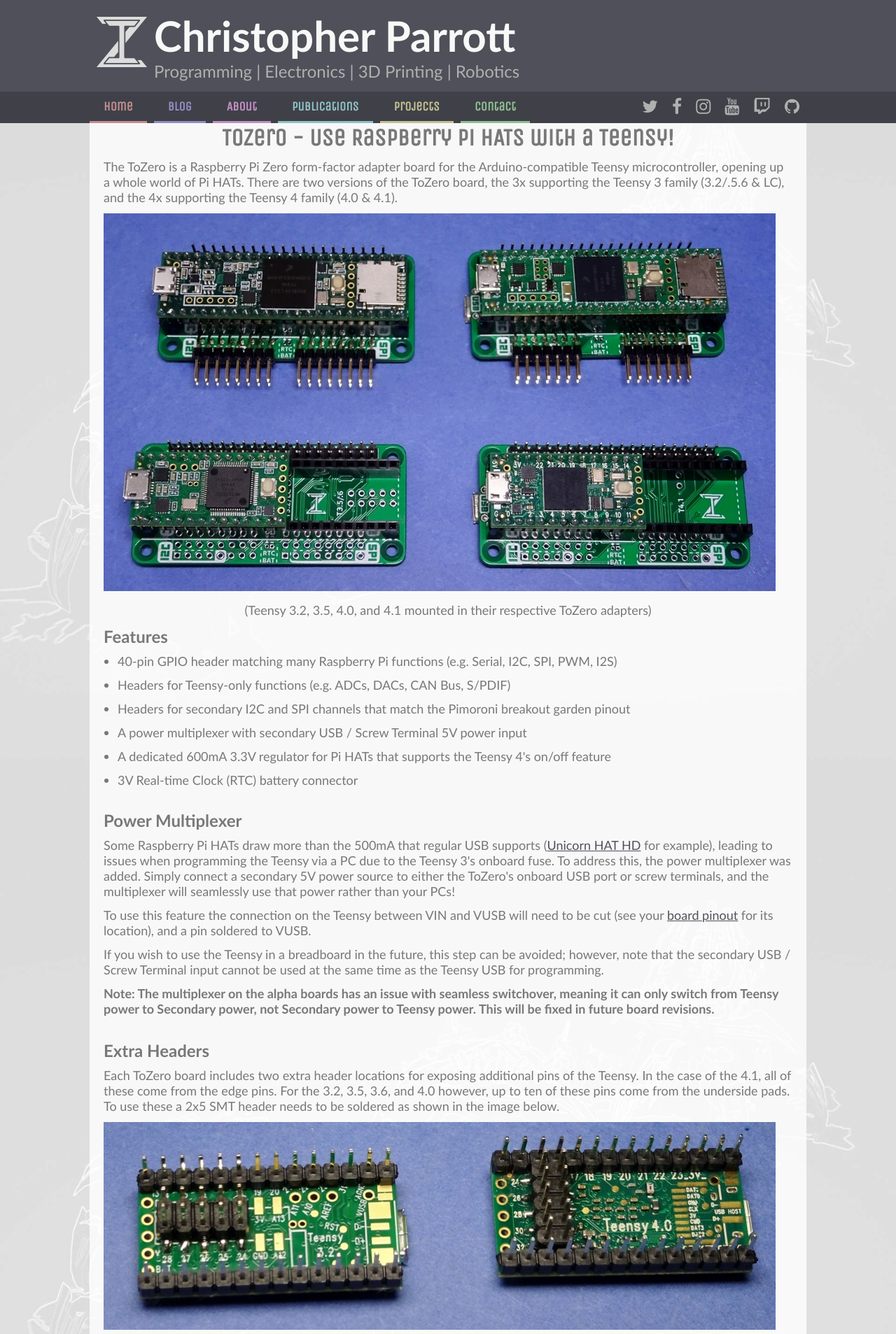
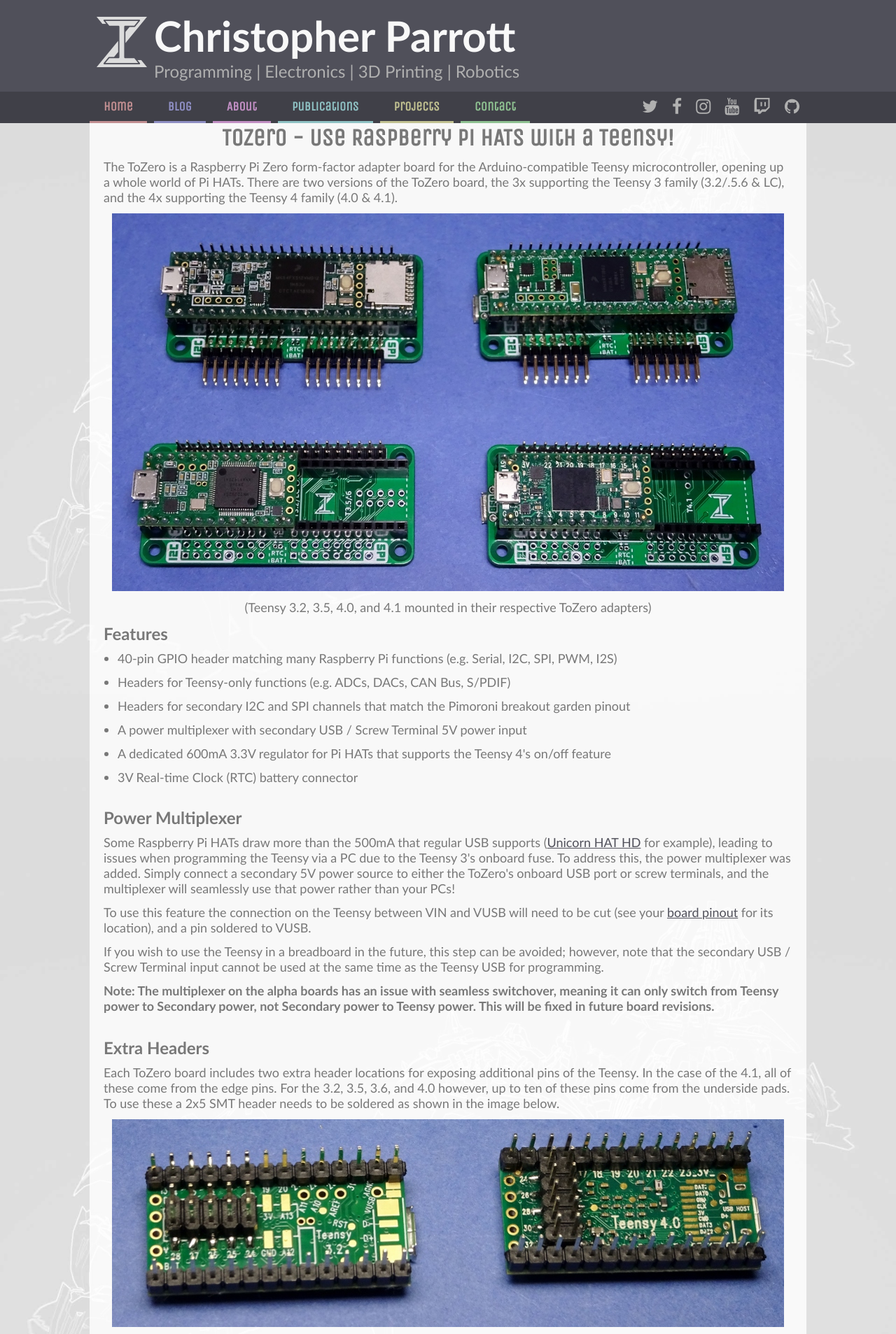
Before and after one commit to christophertmparrott/christophertmparrott.github.io, a Jekyll site: the page built from products/tozero/index.html, in a window 1280 px wide. Shown: the top 1907 px of the page at 70% size. Built offline with Jekyll 4.4.1, drawn with Linux system fonts in a browser that asks for light colours; some web fonts are replaced.

Commit message:
Attempted styling fix for images on ToZero page

```diff
--- a/products/tozero/index.html
+++ b/products/tozero/index.html
@@ -6,7 +6,7 @@ description: An overview of the ToZero adapter boards
 				<h2>ToZero - Use Raspberry Pi HATs with a Teensy!</h2>
 				<p>The ToZero is a Raspberry Pi Zero form-factor adapter board for the Arduino-compatible Teensy microcontroller, opening up a whole world of Pi HATs. There are two versions of the ToZero board, the 3x supporting the Teensy 3 family (3.2/.5.6 & LC), and the 4x supporting the Teensy 4 family (4.0 & 4.1).
 
-				<p><img src="/products/tozero/images/tozeros+teensys.jpg" alt="Project Teaser" title="Project Teaser"/>
+				<p><img src="/products/tozero/images/tozeros+teensys.jpg" alt="Project Teaser" title="Project Teaser" style="max-width: 100%; display: block; margin-left: auto; margin-right: auto;"/>
 				<center>(Teensy 3.2, 3.5, 4.0, and 4.1 mounted in their respective ToZero adapters)</center></p>
 
 				<h3>Features</h3>
@@ -35,7 +35,7 @@ description: An overview of the ToZero adapter boards
 
 				<p>Each ToZero board includes two extra header locations for exposing additional pins of the Teensy. In the case of the 4.1, all of these come from the edge pins. For the 3.2, 3.5, 3.6, and 4.0 however, up to ten of these pins come from the underside pads. To use these a 2x5 SMT header needs to be soldered as shown in the image below.</p>
 
-				<p><img src="/products/tozero/images/teensy_undersides.jpg" alt="Project Teaser" title="Project Teaser"/>
+				<p><img src="/products/tozero/images/teensy_undersides.jpg" alt="Project Teaser" title="Project Teaser" style="max-width: 100%; display: block; margin-left: auto; margin-right: auto;"/>
 				<center>(Teensy 3.2 and 4.0 with underside pins soldered)</center></p>
 
 				<p>Adding this header can be tricky to do (especially with the 4.0!) and makes insertion and removal of the Teensy from the ToZero a lot more fragile, so only do this if you are in need of those extra pin functions and are competent at soldering. It is recommended to use a long 0.1" socket (such as those bundled with the ToZero) to align the SMT header when soldering its first pin.</p>
@@ -45,7 +45,7 @@ description: An overview of the ToZero adapter boards
 
 				<p>A 2-pin Molex Picoblade connector is used for the ToZero's RTC clock function. This is the same connector as found on many CR2032 CMOS batteries used by many computer motherboards and can easily be found on ebay and other online marketplaces. Just be sure it is in fact Molex (as there are JST versions), and that the polarity is correct.</p>
 
-				<p><img src="/products/tozero/images/tozero-rtc+onoff.jpg" alt="Project Teaser" title="Project Teaser"/>
+				<p><img src="/products/tozero/images/tozero-rtc+onoff.jpg" alt="Project Teaser" title="Project Teaser" style="max-width: 100%; display: block; margin-left: auto; margin-right: auto;"/>
 				<center>(Teensy 4.1 with RTC battery and on/off switch connected)</center></p>
 
 				<p><b>Note: The Teensy LC does not have a real-time clock, and the Teensy 3.2 needs a secondary clock crystal soldered to it to use the feature.</b></p>
```
